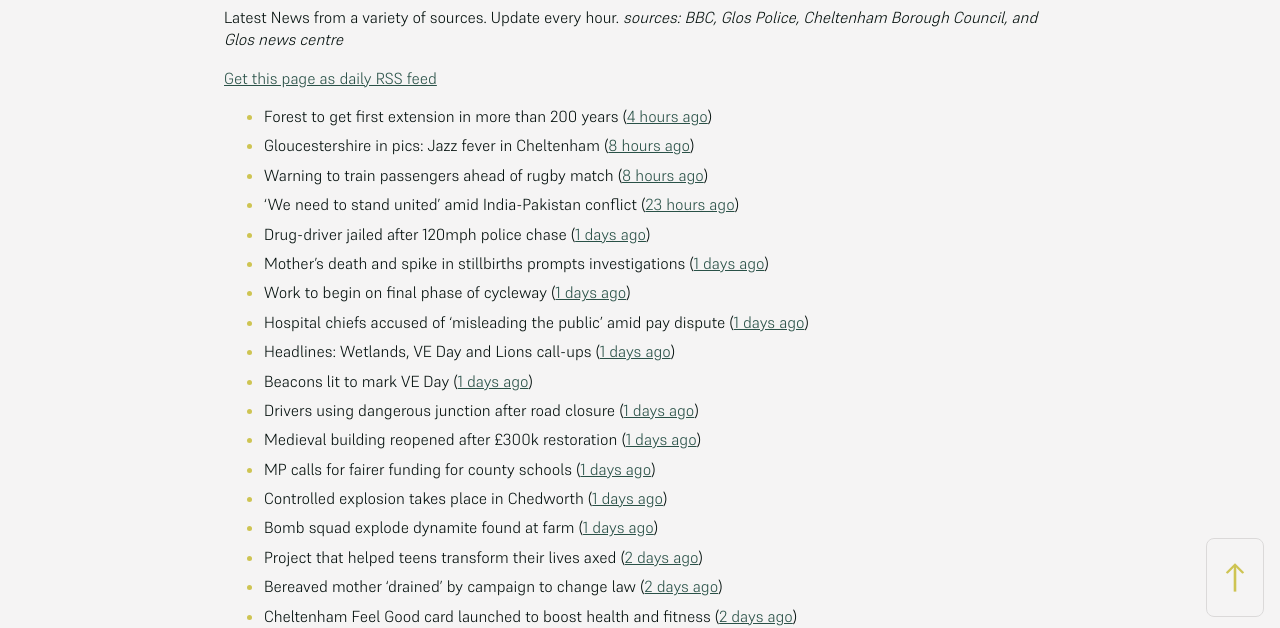
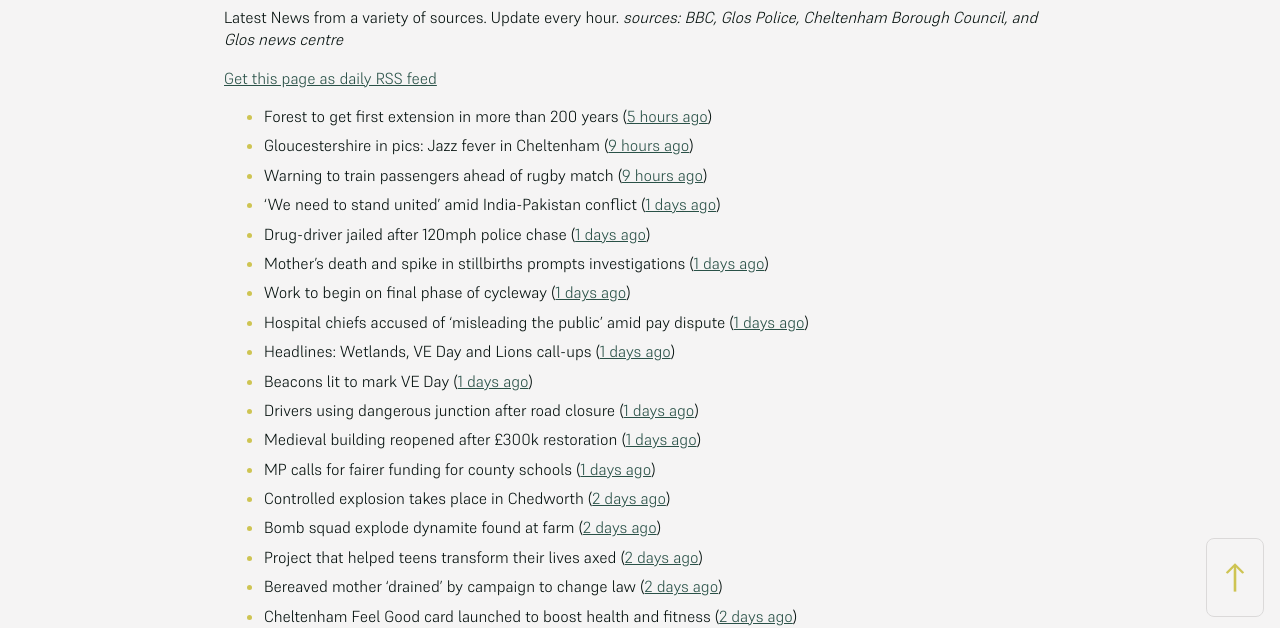
Before and after one commit to mat-0/cheltenham-open-data, a Jekyll site: the page built from _pages/news.md, in a window 1280 px wide. Shown: the part 267-895 px from the top of the page. Built offline with Jekyll 4.4.1, drawn with Linux system fonts in a browser that asks for light colours; some of the changed text lies outside the part shown.

Commit message:
Updated 2025-05-10 15:58:09

```diff
--- a/_pages/news.md
+++ b/_pages/news.md
@@ -12,10 +12,10 @@ _sources: BBC, Glos Police, Cheltenham Borough Council, and Glos news centre_
 [Get this page as daily RSS feed](/daily.rss)
 
 <!-- news_marker starts -->
-- Forest to get first extension in more than 200 years ([4 hours ago](https://www.bbc.com/news/articles/cx2w2d1ww0yo))
-- Gloucestershire in pics: Jazz fever in Cheltenham ([8 hours ago](https://www.bbc.com/news/articles/cql23676qlgo))
-- Warning to train passengers ahead of rugby match ([8 hours ago](https://www.bbc.com/news/articles/cde2e6kx43xo))
-- 'We need to stand united' amid India-Pakistan conflict ([23 hours ago](https://www.bbc.com/news/articles/cx202gvxgj7o))
+- Forest to get first extension in more than 200 years ([5 hours ago](https://www.bbc.com/news/articles/cx2w2d1ww0yo))
+- Gloucestershire in pics: Jazz fever in Cheltenham ([9 hours ago](https://www.bbc.com/news/articles/cql23676qlgo))
+- Warning to train passengers ahead of rugby match ([9 hours ago](https://www.bbc.com/news/articles/cde2e6kx43xo))
+- 'We need to stand united' amid India-Pakistan conflict ([1 days ago](https://www.bbc.com/news/articles/cx202gvxgj7o))
 - Drug-driver jailed after 120mph police chase ([1 days ago](https://www.bbc.com/news/articles/c8jgl2gdj3jo))
 - Mother’s death and spike in stillbirths prompts investigations ([1 days ago](https://gloucesternewscentre.co.uk/mothers-death-and-spike-in-stillbirths-prompts-investigations/))
 - Work to begin on final phase of cycleway ([1 days ago](https://www.bbc.com/news/articles/cjwq3242dego))
@@ -25,17 +25,17 @@ _sources: BBC, Glos Police, Cheltenham Borough Council, and Glos news centre_
 - Drivers using dangerous junction after road closure ([1 days ago](https://www.bbc.com/news/articles/c0qnq5jvwz0o))
 - Medieval building reopened after £300k restoration ([1 days ago](https://www.bbc.com/news/articles/cwy6y3d1xz0o))
 - MP calls for fairer funding for county schools ([1 days ago](https://www.bbc.com/news/articles/c14kz050y3ro))
-- Controlled explosion takes place in Chedworth ([1 days ago](https://gloucesternewscentre.co.uk/controlled-explosion-takes-place-in-chedworth/))
-- Bomb squad explode dynamite found at farm ([1 days ago](https://www.bbc.com/news/articles/c0k34gzdmxko))
+- Controlled explosion takes place in Chedworth ([2 days ago](https://gloucesternewscentre.co.uk/controlled-explosion-takes-place-in-chedworth/))
+- Bomb squad explode dynamite found at farm ([2 days ago](https://www.bbc.com/news/articles/c0k34gzdmxko))
 - Project that helped teens transform their lives axed ([2 days ago](https://www.bbc.com/news/articles/ckg1gmmn82zo))
 - Bereaved mother 'drained' by campaign to change law ([2 days ago](https://www.bbc.com/news/articles/c99p985r1xgo))
 - Cheltenham Feel Good card launched to boost health and fitness ([2 days ago](https://www.cheltenham.gov.uk/news/article/3007/cheltenham_feel_good_card_launched_to_boost_health_and_fitness))
 - Thousands raised for memorial after geese killed ([2 days ago](https://www.bbc.com/news/articles/cn80d0k231yo))
-- Council wants your views on domestic abuse ([2 days ago](https://gloucesternewscentre.co.uk/council-wants-your-views-on-domestic-abuse/))
+- Council wants your views on domestic abuse ([3 days ago](https://gloucesternewscentre.co.uk/council-wants-your-views-on-domestic-abuse/))
 - Firm behind UK's largest vertical farm goes bust ([3 days ago](https://www.bbc.com/news/articles/c9qwq5245zvo))
 - Community projects awarded funding to improve health and wellbeing ([3 days ago](https://www.cheltenham.gov.uk/news/article/3006/community_projects_awarded_funding_to_improve_health_and_wellbeing))
 - Calls for crackdown after thousands speed on road ([3 days ago](https://www.bbc.com/news/articles/cj454v1qzrxo))
-- Threatening Cotswold woman who carried knife in public spared jail ([3 days ago](https://gloucesternewscentre.co.uk/threatening-cotswold-woman-who-carried-knife-in-public-spared-jail/))
+- Threatening Cotswold woman who carried knife in public spared jail ([4 days ago](https://gloucesternewscentre.co.uk/threatening-cotswold-woman-who-carried-knife-in-public-spared-jail/))
 - Work set to begin on final stage of A435 Cheltenham to Bishop’s Cleeve cycleway ([4 days ago](https://gloucesternewscentre.co.uk/work-set-to-begin-on-final-stage-of-a435-cheltenham-to-bishops-cleeve-cycleway/))
 - Gloucester Royal Marines Cadets win National Competition ([4 days ago](https://gloucesternewscentre.co.uk/gloucester-royal-marines-cadets-win-national-competition/))
 - Bowls: Gloucestershire finally put to bed their last remaining competition of season ([4 days ago](https://gloucesternewscentre.co.uk/bowls-gloucestershire-finally-put-to-bed-their-last-remaining-competition-of-season/))
```
Also changed, not shown: other parts of _pages/news.md (+4 -4 lines), _data/flood.json (+5 -69 lines), _pages/fix-my-street.md (+2 -2 lines), index.md (+5 -5 lines).
